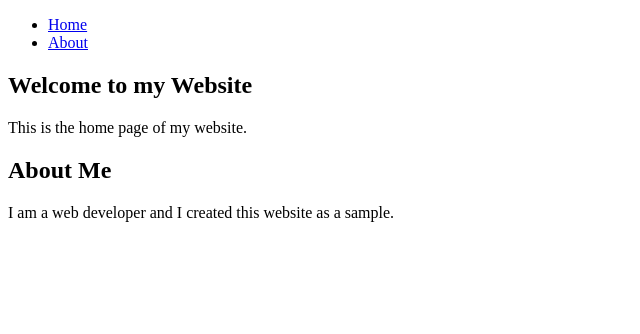
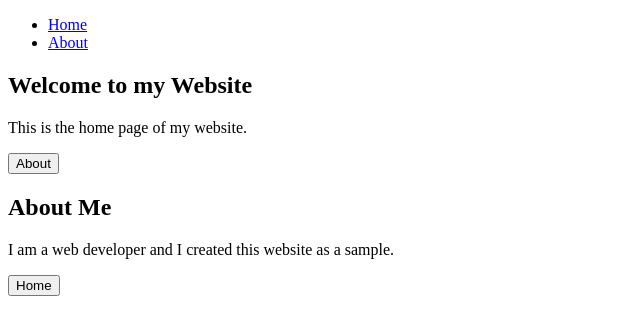
Before and after one commit to twelveandonelove/network, a plain HTML site: page index.html in a window 1280 px wide. Shown: the whole page, without its empty margins (0-640 px from the left). Drawn offline with Linux system fonts and the light colour scheme.

Commit message:
Update index.html

```diff
--- a/index.html
+++ b/index.html
@@ -1,7 +1,7 @@
 <!DOCTYPE html>
 <html>
   <head>
-    <title>Find your perfect</title>
+    <title>Find Your Perfect.</title>
   </head>
   <body>
     <header>
@@ -16,10 +16,12 @@
       <section id="home">
         <h1>Welcome to my Website</h1>
         <p>This is the home page of my website.</p>
+        <button onclick="window.location.href='/home.html'">About</button>
       </section>
       <section id="about">
         <h1>About Me</h1>
         <p>I am a web developer and I created this website as a sample.</p>
+        <button onclick="window.location.href='/about.html'">Home</button>
       </section>
     </main>
   </body>
```
